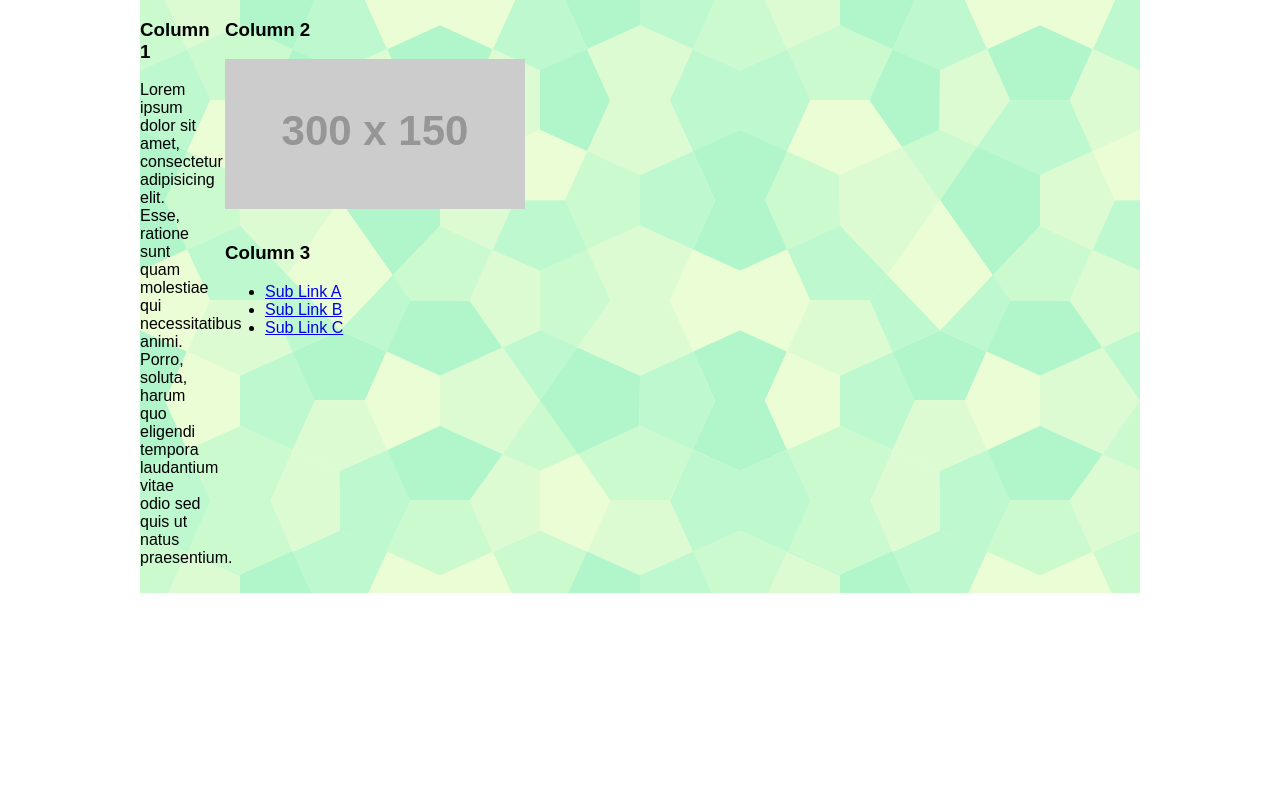
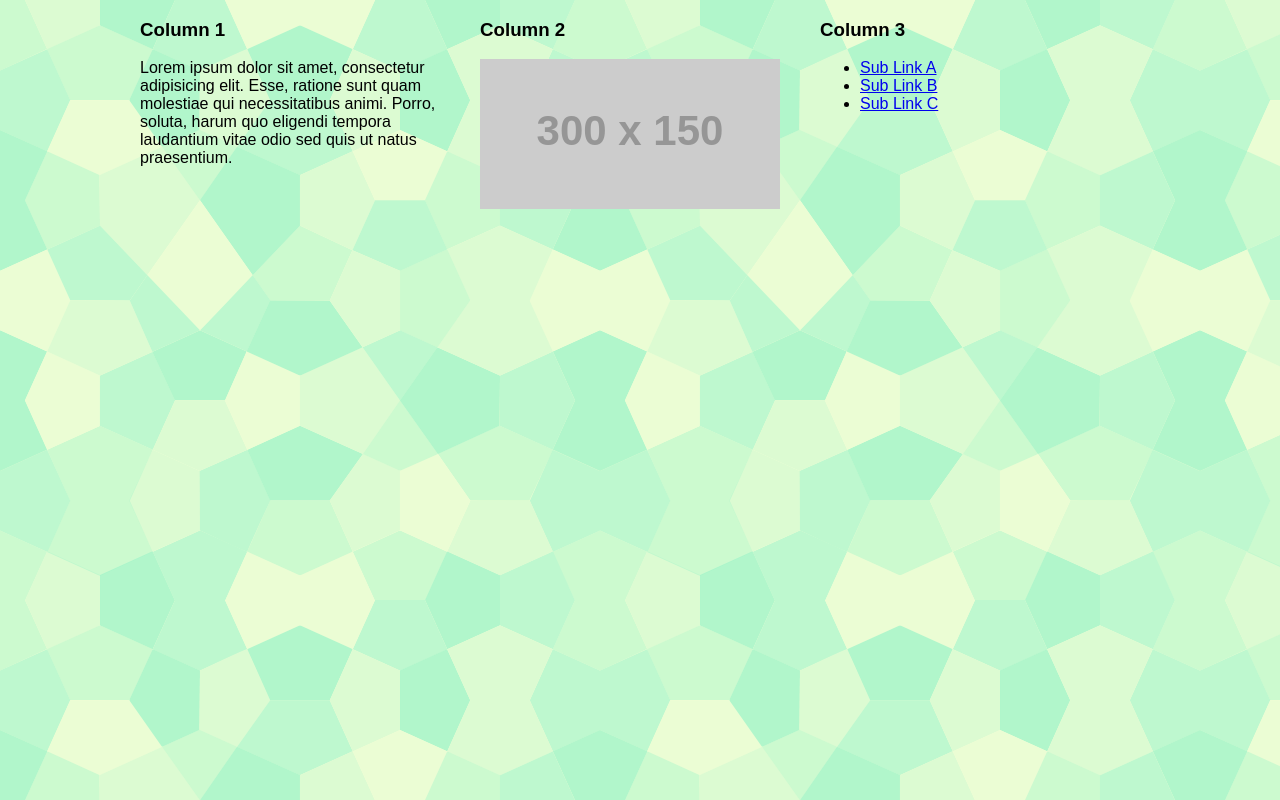
Before and after one commit to seachowders/wk3-quiz, a plain HTML site: page index.html in a window 1280 px wide. Drawn offline with Linux system fonts and the light colour scheme; placeholder pictures from the web are drawn by us.

Commit message:
ver2
*added background image

```diff
--- a/css/styles.css
+++ b/css/styles.css
@@ -5,3 +5,7 @@
 	background: url("../img/bg.png") repeat;
 
 }
+
+body{
+	background: url("../img/bg.png");
+}
--- a/index.html
+++ b/index.html
@@ -2,7 +2,7 @@
 <html lang="en">
 <head>
   <meta charset="UTF-8" />
-  <title>Your Website</title>
+  <title>WK3 Quiz</title>
 
  <link rel="icon" href="favicon.ico">
 
@@ -13,23 +13,23 @@
 </head>
 <body>
 
-	<div class="container showgrid">
+	<div class="container">
 
 		<!-- 1st Column -->
 
-		<div class="grid_1">
+		<div class="grid_4 alpha">
 			<h3>Column 1</h3>
 			<p>Lorem ipsum dolor sit amet, consectetur adipisicing elit. Esse, ratione sunt quam molestiae qui necessitatibus animi. Porro, soluta, harum quo eligendi tempora laudantium vitae odio sed quis ut natus praesentium.</p>
 		</div>
 
 		<!-- 2nd Column -->
-		<div class ="grid_5">
+		<div class ="grid_4">
 			<h3>Column 2</h3>
 			<img src="http://placehold.it/300x150" alt="Placeholder">
 		</div>
 
 		<!-- 3rd Column -->
-		<div class="grid_9 omega">
+		<div class="grid_4 omega">
 			<h3>Column 3</h3>
 			<ul>
 				<li><a href="#">Sub Link A</a></li>
```
Also changed, not shown: 1 other file. Lines whose indentation alone changed are shown as unchanged.
